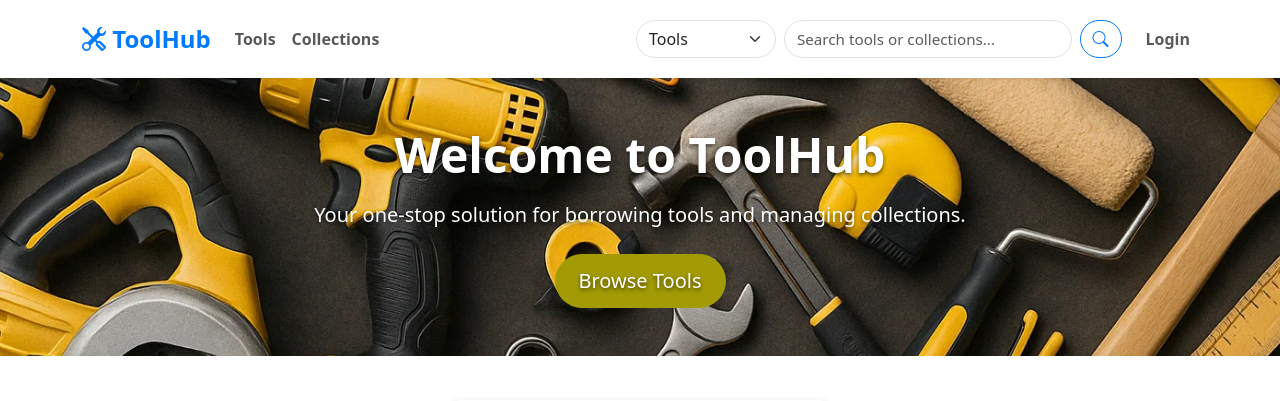
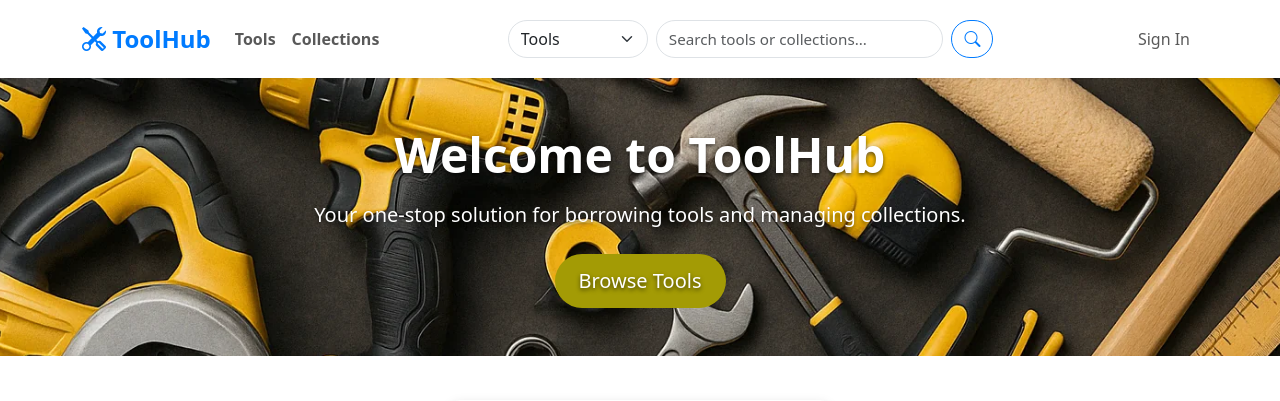
Before and after one commit to PiShrestha/toolhub, a Django app: page /accounts/login/ in a window 1280 px wide. Shown: the top 401 px of the page. Run offline with Django 4.2, Linux system fonts and the light colour scheme; some libraries are stand-ins or nearby versions.

Commit message:
Login Fix

```diff
--- a/mysite/settings.py
+++ b/mysite/settings.py
@@ -75,7 +75,7 @@ SOCIALACCOUNT_PROVIDERS = {
     }
 }
 
-LOGIN_URL = "/accounts/login/"
+LOGIN_URL = "/login/"
 LOGIN_REDIRECT_URL = '/'  # Redirect users after login
 LOGOUT_REDIRECT_URL = '/'  # Redirect users after logout
 
--- a/mysite/urls.py
+++ b/mysite/urls.py
@@ -16,9 +16,21 @@ Including another URLconf
 """
 from django.contrib import admin
 from django.urls import path, include
+from django.views.generic import RedirectView
 
 urlpatterns = [
     path('admin/', admin.site.urls),
-    path('accounts/', include('allauth.urls')),  # Allauth handles authentication
-    path('', include('toolhub.urls'))
+
+    # /login/ → /accounts/google/login/ (hard‑coded)
+    path(
+        'login/',
+        RedirectView.as_view(
+            url='/accounts/google/login/',
+            permanent=False,
+        ),
+        name='login'
+    ),
+
+    path('accounts/', include('allauth.urls')),
+    path('', include('toolhub.urls')),
 ]
--- a/toolhub/templates/socialaccount/login.html
+++ b/toolhub/templates/socialaccount/login.html
@@ -23,9 +23,9 @@
 
         <hr>
 
-        <p class="text-center mt-3">
+        <!-- <p class="text-center mt-3">
             <a href="{% url 'account_login' %}" class="text-muted">{% trans "Back to Login" %}</a>
-        </p>
+        </p> -->
     </div>
 </div>
 
--- a/toolhub/templates/toolhub/base.html
+++ b/toolhub/templates/toolhub/base.html
@@ -1,4 +1,5 @@
 {% load static %}
+{% load socialaccount %}
 
 <!DOCTYPE html>
 <html lang="en">
@@ -68,30 +69,14 @@
                     </form>
 
                     <!-- Profile and Logout -->
-                    <ul class="navbar-nav" id="navbarNav">
-                        {% if user.is_authenticated %}
-                            {% if user.role == "librarian" %}
-                            <li class="nav-item">
-                                <a class="nav-link fw-semibold d-flex align-items-center" href="{% url 'search_users' %}">
-                                    <i class="bi bi-person-plus fs-3 me-2"></i> Promote User
-                                </a>
-                            </li>
-                            {% endif %}
-                            <li class="nav-item">
-                                <a class="nav-link fw-semibold" href="{% url 'profile' %}">
-                                    <i class="bi bi-person-circle fs-3"></i>
-                                </a>
-                            </li>
-                            <li class="nav-item">
-                                <a class="nav-link text-danger fw-semibold" href="{% url 'logout' %}">
-                                    <i class="bi bi-box-arrow-right fs-3"></i>
-                                </a>
-                            </li>
-                        {% else %}
-                            <li class="nav-item">
-                                <a class="nav-link fw-semibold" href="{% url 'account_login' %}">Login</a>
-                            </li>
-                        {% endif %}
+                    <ul class="navbar-nav ms-auto">
+                      {% if not user.is_authenticated %}
+                        <li class="nav-item">
+                         <a class="nav-link" href="{% url 'login' %}">Sign In</a>
+                        </li>
+                      {% else %}
+                        <!-- your logout link, profile, etc. -->
+                      {% endif %}
                     </ul>
                 </div>
             </div>
--- a/toolhub/templates/toolhub/items/view_item.html
+++ b/toolhub/templates/toolhub/items/view_item.html
@@ -67,7 +67,9 @@
               <a href="{% url 'request_borrow' item.id %}" class="btn btn-primary btn-sm">Request</a>
             {% endif %}
           {% else %}
-            <a href="{% url 'account_login' %}" class="btn btn-outline-primary btn-sm">Sign in to Request</a>
+            <a href="{% url 'login' %}" class="btn btn-outline-primary btn-sm">
+              Sign in to Request
+            </a>
           {% endif %}
         {% else %}
           {% if user.is_authenticated and item.borrower and item.borrower.pk == user.pk %}
```
